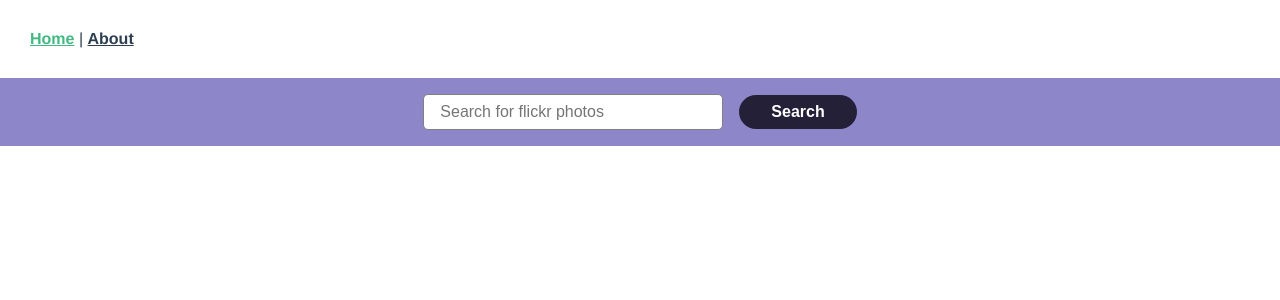
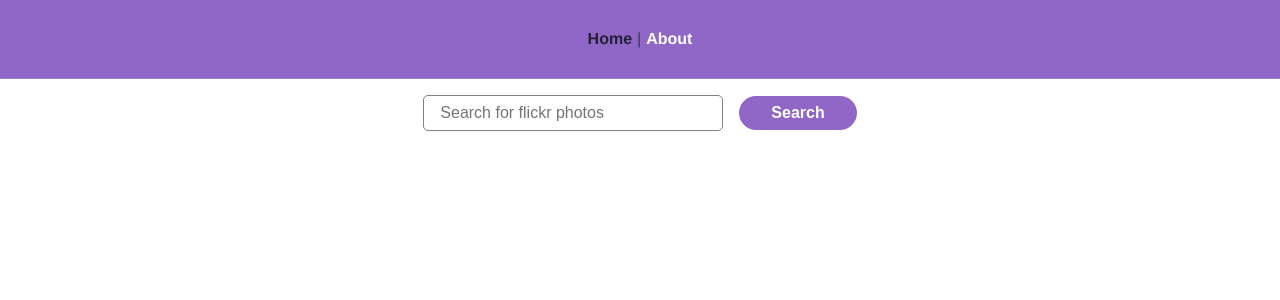
Before and after one commit to viraljetani/flickr-search-app, a Vue app: page / in a window 1280 px wide. Shown: the top 300 px of the page. Built offline with nearby package versions, Linux system fonts and the light colour scheme.

Commit message:
updated image url not found issue and some UI updates

```diff
--- a/src/components/ImageCard.vue
+++ b/src/components/ImageCard.vue
@@ -3,12 +3,10 @@
         <img class="image-card__image" :src="image.url_n" :alt="image.title">
         <div class="image-card__body">
             <p v-if="image.title" class="image-title">{{image.title}}</p>
-            <p v-else class="image-title">No Title Found</p>
-            <p class="image-owner">By {{image.ownername}}</p>
-            <section class="image-date-view-wrapper">
-                <p class="image-date">{{image.datetaken | moment}}</p>
-                <p class="image-tags">{{processedTags}}</p>
-            </section>
+            <p v-else class="image-title">No Title</p>
+            <p class="image-owner">- By {{image.ownername}} <br /></p>
+            <p class="image-date">- {{image.datetaken | moment}}</p>
+            <p class="image-tags">{{processedTags}}</p>
         </div>
     </li>
 </template>
@@ -61,10 +59,12 @@ export default {
 .image-title {
   font-weight: bold;
   margin: 0;
+  font-size: 1rem;
 }
 .image-owner {
   margin-top: 0;
-  font-size: .8rem;
+  margin-bottom: 2px;
+  font-size: .7rem;
 }
 .image-title,
 .image-owner {
@@ -72,14 +72,11 @@ export default {
   text-overflow: ellipsis;
   overflow: hidden;
 }
-.image-date-view-wrapper {
-  display: flex;
-  align-items: center;
-  justify-content: space-between;
+.image-date {
+    margin-top: 0;
+    font-size: 0.7rem;
 }
-.image-date,
-.image-views {
-  margin-bottom: 0;
-  font-size: .8rem;
+.image-tags{
+    font-size: .7rem;
 }
 </style>
--- a/src/views/About.vue
+++ b/src/views/About.vue
@@ -1,6 +1,7 @@
 <template>
-  <div class="about">
-    <h1>This is an about page</h1>
+  <div class="wrapper">
+    <h4>About Flickr Search App</h4>
+    <p>This app uses Flickr Search API and fetches 15 photos for the given tags.</p>
   </div>
 </template>
 
@@ -18,3 +19,39 @@ export default {
   },
 };
 </script>
+
+<style lang="scss">
+#nav{
+  display: flex;
+  align-items: center;
+  justify-content: center;
+  border-bottom: 1px solid #8D86C9;
+  background: #9067C6;
+}
+#nav a{
+  padding:0 5px 0 5px;
+  color:#fff;
+  text-decoration: none;
+}
+#nav a.router-link-exact-active {
+  color: #242038
+}
+.screen-reader-only {
+  height: 1px;
+  width: 1px;
+  position: absolute;
+  left: -100000px;
+}
+.text-centered {
+  text-align: center;
+}
+.wrapper {
+  margin: 0 auto;
+  max-width: 800px;
+  @media only screen and (max-width: 799px) {
+    max-width: 100%;
+    margin: 0 1.5rem;
+  }
+}
+
+</style>
--- a/src/views/Home.vue
+++ b/src/views/Home.vue
@@ -15,7 +15,7 @@
     <div class="wrapper">
     <p v-if="loading" class="text-centered">Loading...</p>
     <ul class="image-card-grid" v-else>
-      <image-card v-for="image in images" :key="image.id" :image="image"></image-card>
+      <image-card v-for="image in filterNullImages" :key="image.id" :image="image"></image-card>
     </ul>
     </div>
   </div>
@@ -81,6 +81,11 @@ export default {
     },
   },
 
+  computed: {
+    filterNullImages() {
+      return this.images.filter((image) => image.url_n);
+    },
+  },
   metaInfo() {
     return {
       title: 'Flickr Search App - VueJs, Flickr Api',
@@ -95,6 +100,21 @@ export default {
 </script>
 
 <style lang="scss">
+#nav{
+  display: flex;
+  align-items: center;
+  justify-content: center;
+  border-bottom: 1px solid #8D86C9;
+  background: #9067C6;
+}
+#nav a{
+  padding:0 5px 0 5px;
+  color:#fff;
+  text-decoration: none;
+}
+#nav a.router-link-exact-active {
+  color: #242038
+}
 .screen-reader-only {
   height: 1px;
   width: 1px;
@@ -125,7 +145,7 @@ export default {
   align-items: center;
   justify-content: center;
   padding: 1rem;
-  background: #8D86C9;
+  background: #fff;
 }
 .searchbar {
   width: 300px;
@@ -158,7 +178,7 @@ export default {
   border: none;
 }
 .btn-purple {
-  background: #242038;
+  background: #9067C6;
   color: white;
   font-weight: bold;
 }
```
